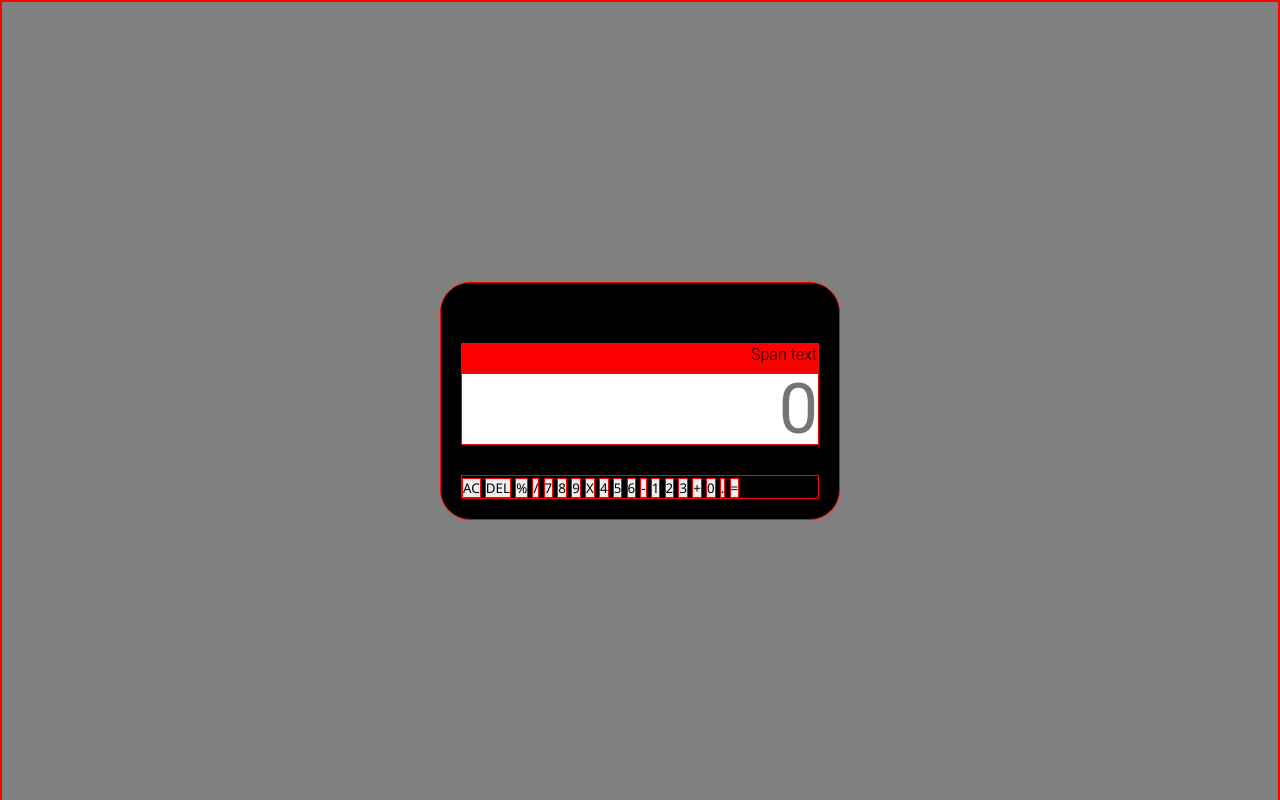
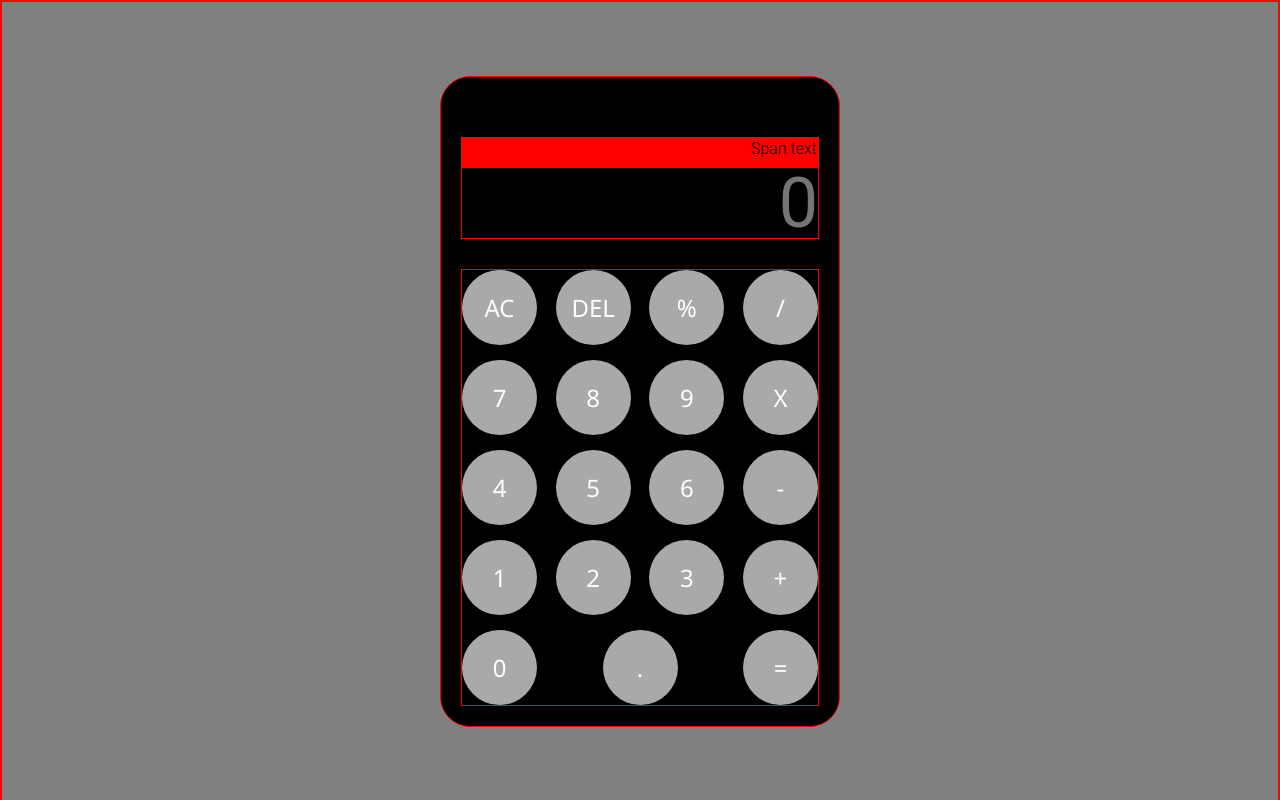
Before and after one commit to adammmusial/project-calculator, a website: page index.html in a window 1280 px wide. Drawn offline with Linux system fonts and the light colour scheme.

Commit message:
feat: add buttons styling

```diff
--- a/css/style.css
+++ b/css/style.css
@@ -48,4 +48,25 @@ body {
     outline: none;
     border: none;
     pointer-events: none;
+    background: transparent;
 }
+
+.buttons {
+    display: flex;
+    flex-wrap: wrap;
+    justify-content: space-between;
+    row-gap: 15px;
+
+}
+
+.buttons button {
+    width: 75px;
+    height: 75px;
+    font-size: 24px;
+    font-weight: 300;
+    background-color: darkgray;
+    color: white;
+    border: none;
+    border-radius: 50%;
+    cursor: pointer;
+}
```
